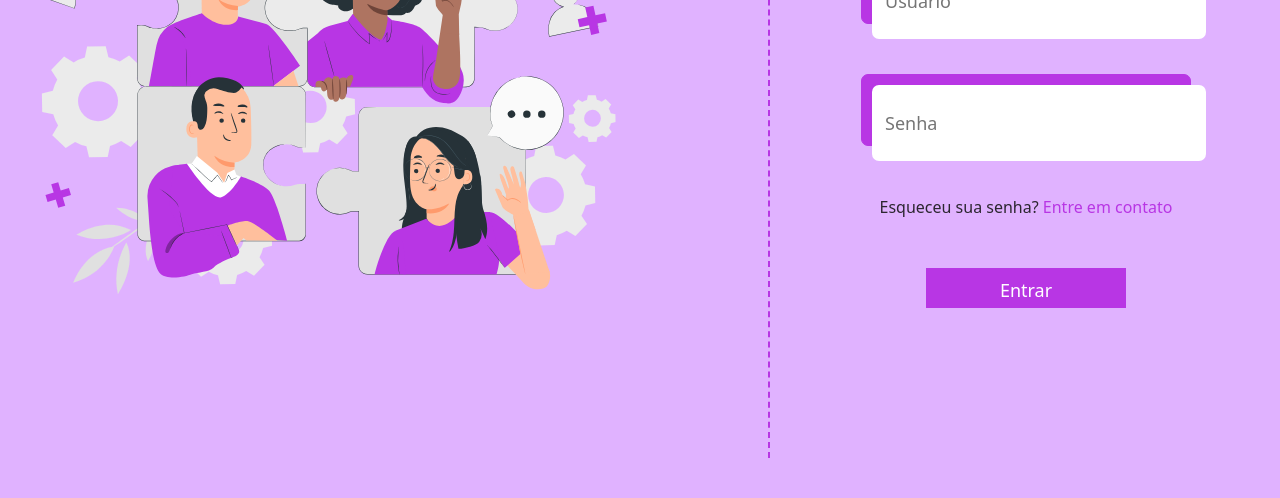
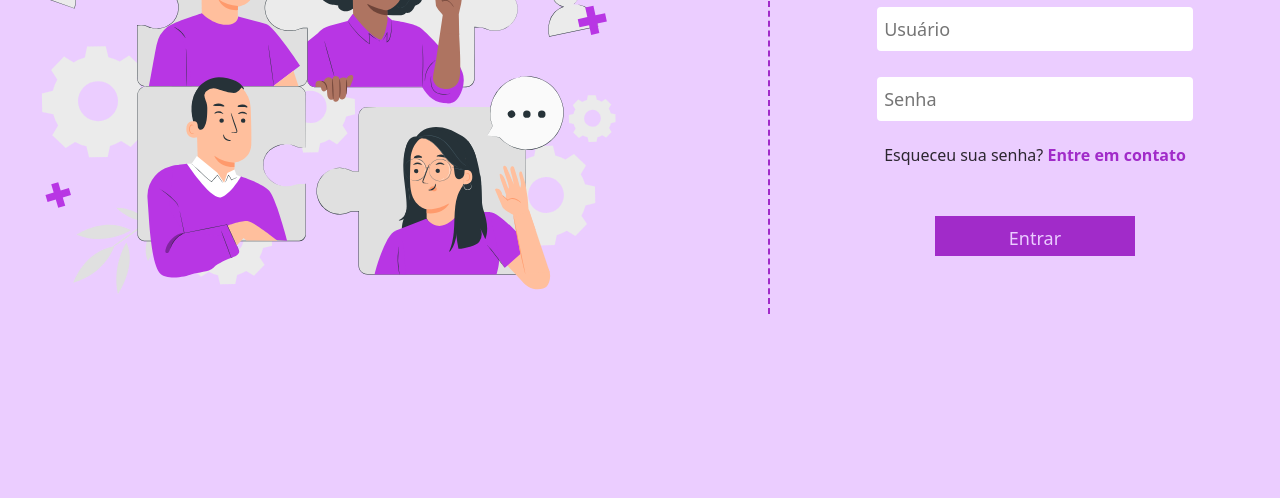
Before and after one commit to RaphaelAzambuja/login-screen, a plain HTML site: page index.html in a window 1280 px wide. Shown: the part 302-800 px from the top of the page. Drawn offline with Linux system fonts and the light colour scheme.

Commit message:
Added js and fix html and css

```diff
--- a/index.html
+++ b/index.html
@@ -3,7 +3,10 @@
 <head>
   <meta charset="UTF-8">
   <meta name="viewport" content="width=device-width, initial-scale=1.0">
+
   <title>Tela de Login</title>
+
+  <script src="./script.js" defer></script>
   <link rel="stylesheet" href="./style.css">
 </head>
 <body>
@@ -14,14 +17,14 @@
     <div class="login-box">
       <h1>PortalRH</h1>
       <form action="#">
-        <div class="form-group">
-          <input type="text" id="username" name="username" placeholder="Usuário">
-        </div>
-        <div class="form-group">
-          <input type="password" id="password" name="password" placeholder="Senha" class="icon">
-        </div>
-        <p>Esqueceu sua senha?<a class="contat-us" href="#" target="_blank"> Entre em contato</a></p>
-        <button type="submit">Entrar</button>
+        <input type="text" id="username" name="username" placeholder="Usuário" autocomplete="off">
+        <input type="password" id="password" name="password" placeholder="Senha" class="icon">
+
+        <p class="message">Credenciais incorretas, tente novamente ou contate o suporte</p>
+
+        <p>Esqueceu sua senha?<a class="contat-us" href="#"> Entre em contato</a></p>
+
+        <button type="button" id="enterButton">Entrar</button>
       </form>
     </div>
   </main>
--- /dev/null
+++ b/script.js
@@ -0,0 +1,11 @@
+document.querySelector("#enterButton").addEventListener( "click", function() {
+    user = document.querySelector("#username").value;
+    pass = document.querySelector("#password").value;
+    message = document.querySelector(".message");
+
+    if (user != "raphael.azambuja" || pass != "12345678") {
+        message.style.display = "block";
+    } else {
+        message.style.display = "none";
+    }
+});
--- a/style.css
+++ b/style.css
@@ -1,14 +1,14 @@
 :root {
-    --color-60: #B836E4;
-    --color-30: #e0b2ff;
+    --color-60: #a12bc9;
+    --color-30: #ebcdff;
     --color-10: #2c2630;
-    --white: #ffffff;
+    --color-white: #ffffff;
+    --color-red: #ff0000;
 }
 
 * {
     padding: 0;
     margin: 0;
-    font-family: robo;
     outline: none;
     color: var(--color-10);
     font-family: system-ui, -apple-system, BlinkMacSystemFont, 'Segoe UI', Roboto, Oxygen, Ubuntu, Cantarell, 'Open Sans', 'Helvetica Neue', sans-serif;
@@ -25,8 +25,8 @@ body {
 }
 
 main {
-    width: 100vw;
-    height: 100vh;
+    width: 100%;
+    height: 100%;
     display: grid;
     grid-template-columns: 50% 1fr;
     align-items: center;
@@ -53,8 +53,7 @@ main {
 }
 
 .login-box {
-    width: 100%;
-    height: 90%;
+    height: 100%;
     display: flex;
     border-left: dashed 2px var(--color-60);
     flex-direction: column;
@@ -72,25 +71,18 @@ form {
     flex-direction: column;
     justify-content: center;
     align-items: center;
-}
-
-.form-group {
-    width: 100%;
-    border: solid 1px var(--color-60);
-    border-radius: 7px;
-    background: var(--color-60);
-    margin-bottom: 50px;
-    padding: 10px 10px;
+    margin-left: 20px;
 }
 
 input[type="text"],
 input[type="password"] {
-    padding: 10px 10px;
     width: 100%;
-    height: 100%;
-    border: solid var(--white);
+    height: 30px;
+    border: solid var(--color-30);
     border-radius: 7px;
     font-size: 18px;
+    margin-bottom: 20px;
+    padding: 7px 7px;
     transition: ease .3s;
 }
 
@@ -100,7 +92,8 @@ input[type="password"]:focus {
 }
 
 .contat-us {
-    color: #B836E4;
+    color: var(--color-60);
+    font-weight: 900;
     transition: ease .1s;
 }
 
@@ -112,7 +105,7 @@ button {
     width: 200px;
     height: 40px;
     background-color: var(--color-60);
-    color: var(--white);
+    color: var(--color-30);
     padding: 10px 15px;
     border: none;
     cursor: pointer;
@@ -129,3 +122,10 @@ button:hover {
 button:active {
     transform: scale(1.05);
 }
+
+.message {
+    width: 100%;
+    display: none;
+    color: var(--color-red);
+    margin-bottom: 20px;
+}
```
